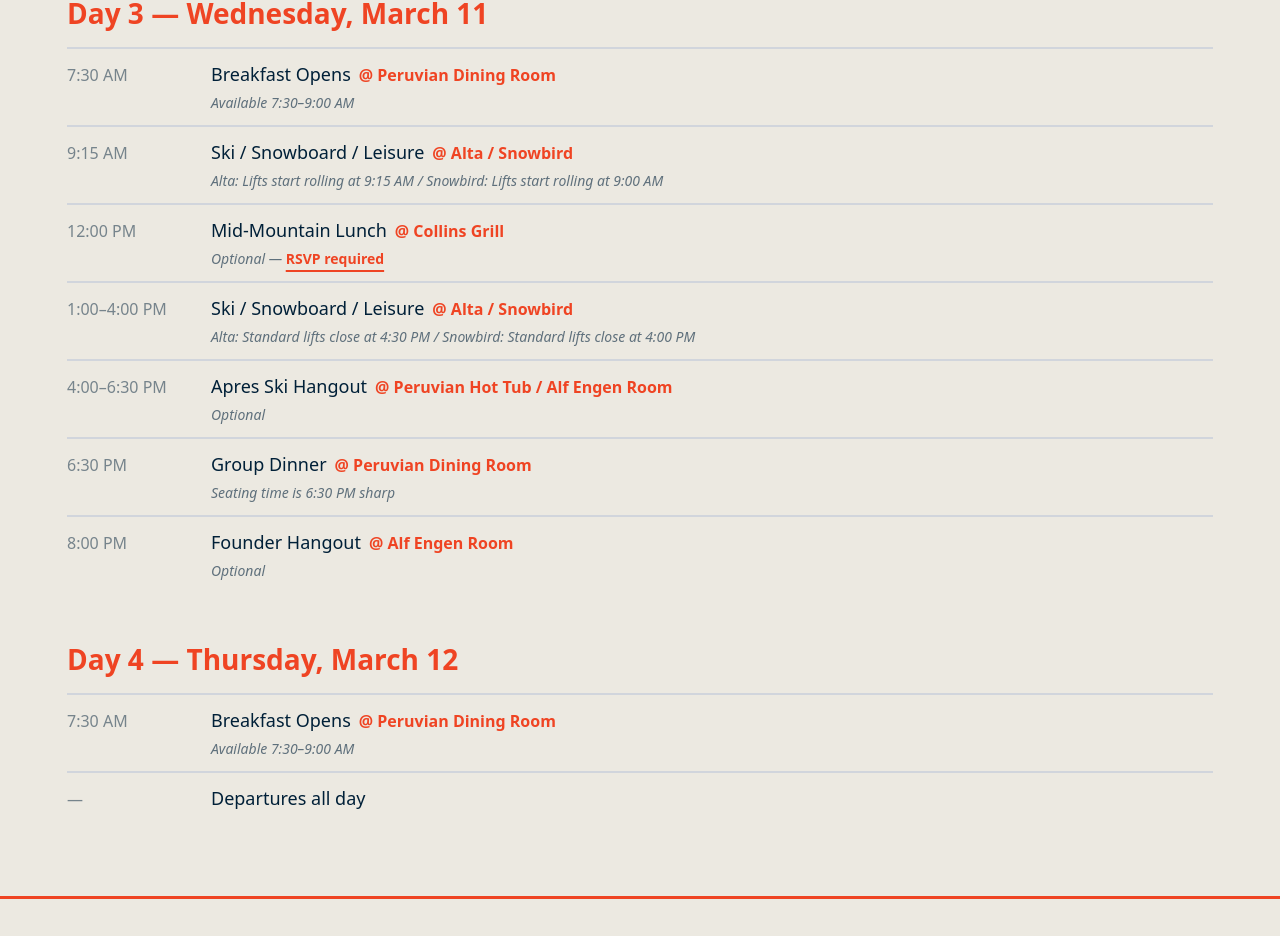
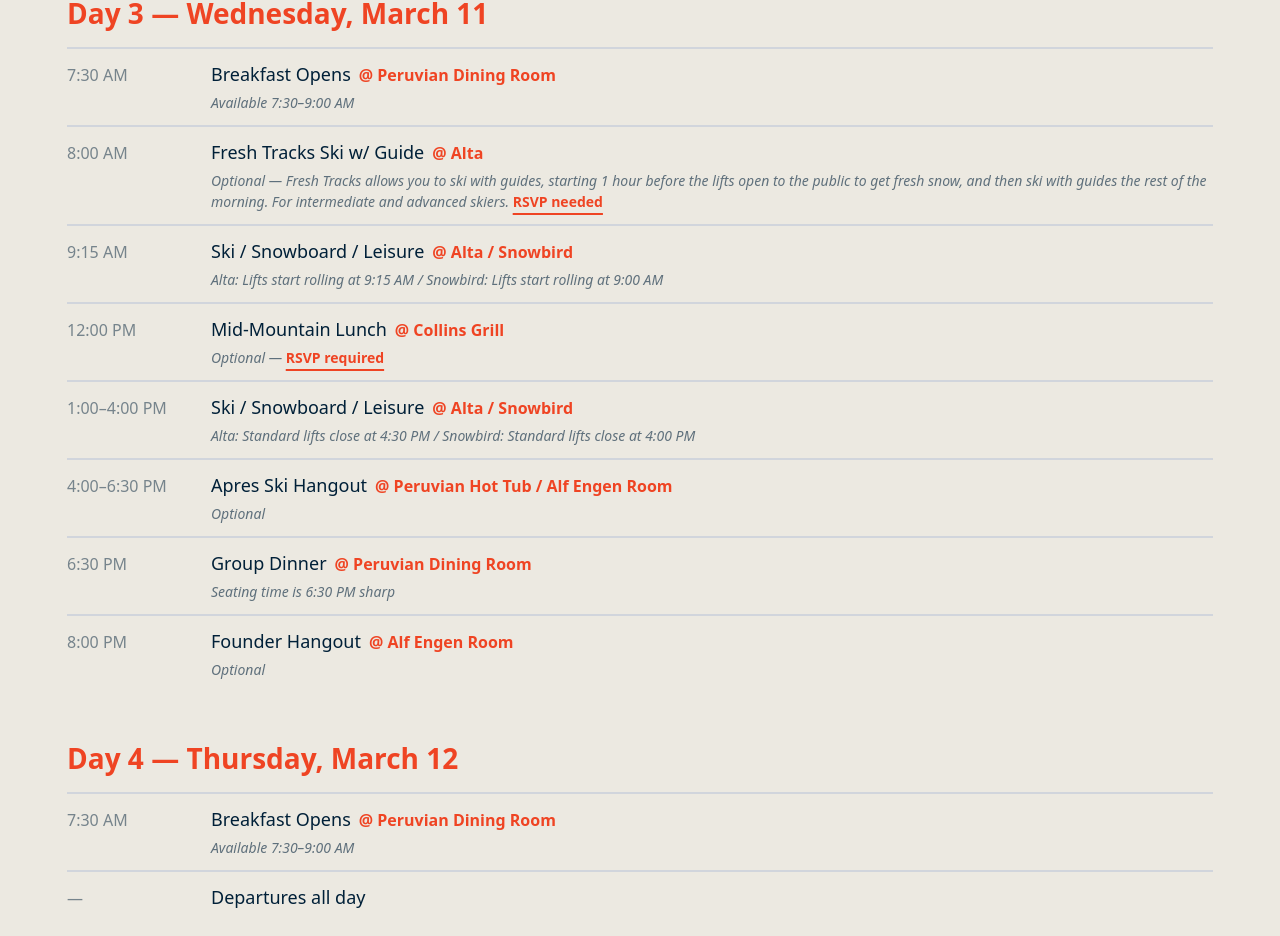
Before and after one commit to hhirshland/camp-resolute-winter-2026, a Next.js app: page / in a window 1280 px wide. Shown: the part 1769-2705 px from the top of the page. Built offline with nearby package versions, Linux system fonts and the light colour scheme; a web font is replaced by a local one.

Commit message:
added fresh tracks to agenda

```diff
--- a/src/app/page.tsx
+++ b/src/app/page.tsx
@@ -131,6 +131,24 @@
         activity: "Breakfast Opens",
         location: "Peruvian Dining Room",
         note: "Available 7:30–9:00 AM",
+      },
+      {
+        time: "8:00 AM",
+        activity: "Fresh Tracks Ski w/ Guide",
+        location: "Alta",
+        note: (
+          <>
+            Optional — Fresh Tracks allows you to ski with guides, starting 1 hour before the lifts open to the public to get fresh snow, and then ski with guides the rest of the morning. For intermediate and advanced skiers.{" "}
+            <a
+              href="https://docs.google.com/spreadsheets/d/1MfHnnOqdma2TcqoTX78GA-5PHF14vEZZhkbavidKo5w/edit?gid=0#gid=0"
+              target="_blank"
+              rel="noopener noreferrer"
+              className="resolute-link not-italic"
+            >
+              RSVP needed
+            </a>
+          </>
+        ),
       },
       {
         time: "9:15 AM",
```
